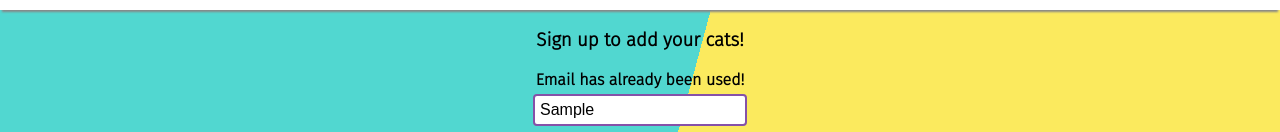
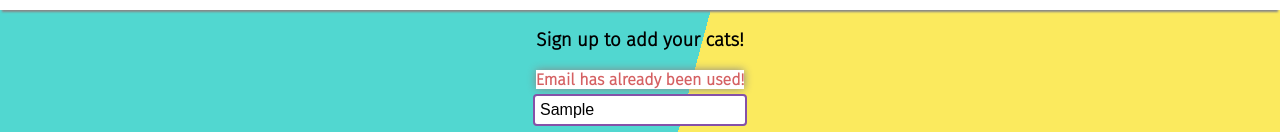
Before and after one commit to loushark/not_my_cat_frontend, a React (Create React App) app: page /signup in a window 1280 px wide. Both pictures are taken after typing "Sample", "name@example.com", "Sample123" into the empty fields and a click on the input 640 px from the left and 443 px from the top of the page. Shown: the part 226-358 px from the top of the page. Built offline with nearby package versions, Linux system fonts and the light colour scheme; no server answers.

Commit message:
formatted alert messages

```diff
--- a/src/App.css
+++ b/src/App.css
@@ -422,3 +422,17 @@ padding-top:10px;
   transform: translateY(-10px);
   }
 }
+
+/* validation */
+
+.positive-alert {
+  color: #749447;
+  background-color: white;
+  box-shadow: 0px 0px 8px #888888;
+}
+
+.negative-alert {
+  color: #D56062;
+  background-color: white;
+  box-shadow: 0px 0px 8px #888888;
+}
--- a/src/components/CreateCatCard/CreateCatCard.js
+++ b/src/components/CreateCatCard/CreateCatCard.js
@@ -98,8 +98,8 @@ const CreateCatCard = (props) => {
     </div>
     <form className="newcat-form" onSubmit={element => createCat(element)}>
       <h3>Add a cat!</h3>
-      {!cattributes && <strong>You have overspent on cattributes! 20 Max!</strong>}
-      {invalid && <strong>You have missed a cattribute!</strong>}
+      {!cattributes && <strong className='negative-alert'>You have overspent on cattributes! 20 Max!</strong>}
+      {invalid && <strong className='negative-alert'>You have missed a cattribute!</strong>}
       <input type="text" name="catName" placeholder="Name of Cat"
         onChange={element => onChange(element)}
       />
--- a/src/components/LoginForm/LoginForm.js
+++ b/src/components/LoginForm/LoginForm.js
@@ -40,7 +40,7 @@ const LoginForm = (props) => {
   return (
     <form className="login-form" onSubmit={element => login(element)}>
       <h3>Login to add your cats!</h3>
-      {invalid && <><strong>User details are incorrect!</strong><br></br></>}
+      {invalid && <><strong className='negative-alert'>User details are incorrect!</strong><br></br></>}
       <input type="text"
         name="username"
         placeholder="Username"
--- a/src/components/SignUpForm/SignUpForm.js
+++ b/src/components/SignUpForm/SignUpForm.js
@@ -42,9 +42,9 @@ const SignUpForm = (props) => {
   return (
     <form className="SignUp-form" onSubmit={element => signup(element)}>
       <h3>Sign up to add your cats!</h3>
-      {missing && <><strong>All fields must be populated</strong><br></br></>}
-      {invalid && <><strong>Email has already been used!</strong><br></br></>}
-      {signUp && <><strong>Sign-Up successful!</strong><br></br></>}
+      {missing && <><strong className='negative-alert'> All fields must be populated </strong><br></br></>}
+      {invalid && <><strong className='negative-alert'> Email has already been used! </strong><br></br></>}
+      {signUp && <><strong className='positive-alert'> Sign-Up successful! </strong><br></br></>}
       <input type="text"
         name="_id"
         placeholder="Username"
```
